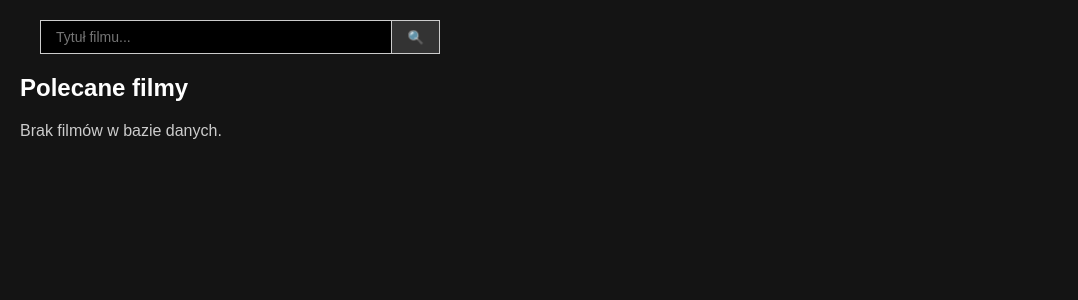
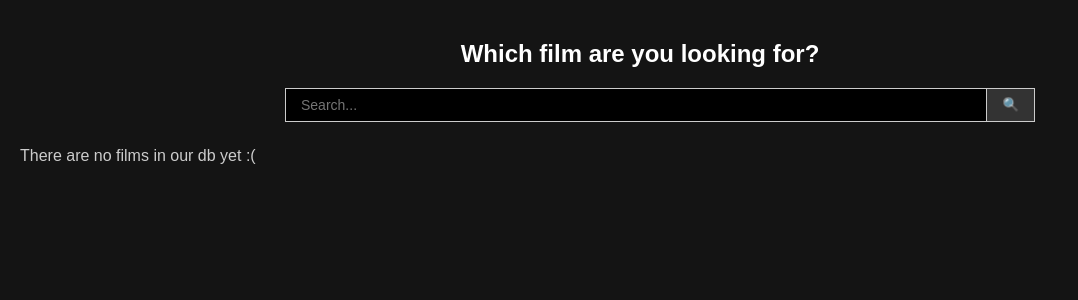
Before and after one commit to PuszczM/AI_PlusFlix_Policjanci, a Symfony app: template Policjanci/templates/home/index.html.twig in a window 1280 px wide. Shown: the part 63-363 px from the top of the page, without its empty margins (0-1078 px from the left). Run offline with Twig, Linux system fonts and the light colour scheme; the template is opened without the code that fills it, so the values that code supplies are empty; some libraries are stand-ins or nearby versions.

Commit message:
Translate homepage to English

```diff
--- a/Policjanci/templates/home/index.html.twig
+++ b/Policjanci/templates/home/index.html.twig
@@ -6,26 +6,27 @@
 
     <div class="container" style="padding: 20px;">
 
-        <form action="{{ path('app_home') }}" method="get" class="search-form">
-            <input type="text" name="q" class="search-input" placeholder="Tytuł filmu..." value="{{ searchTerm is defined ? searchTerm : '' }}">
-            <button type="submit" class="search-btn">🔍</button>
-        </form>
-
-        <h2 style="color: white; margin-bottom: 20px;">Polecane filmy</h2>
+        <div class="search-container">
+            <h2>Which film are you looking for?</h2>
+            <form action="{{ path('app_home') }}" method="get" class="search-form">
+                <input type="text" name="q" class="search-input" placeholder="Search..." value="{{ searchTerm is defined ? searchTerm : '' }}">
+                <button type="submit" class="search-btn">🔍</button>
+            </form>
+        </div>
 
         {% if movies is empty %}
-            <p style="color: #ccc;">Brak filmów w bazie danych.</p>
+            <p style="color: #ccc;">There are no films in our db yet :(</p>
         {% else %}
             <div class="movie-grid">
                 {% for movie in movies %}
                     <div class="movie-card">
-                        {# PLACEHOLDER NA POSTERY #}
+                        {# POSTER PLACEHOLDER #}
                         <img src="{{ movie.image ?? 'https://placehold.co/300x450' }}" alt="{{ movie.title }}">
 
                         <div class="movie-info">
                             <h3>{{ movie.title }}</h3>
                             <p>{{ movie.description|slice(0, 80) }}...</p>
-                            <a href="#" class="btn-watch">Oglądaj</a>
+                            <a href="#" class="btn-watch">Watch</a>
                         </div>
                     </div>
                 {% endfor %}
@@ -34,33 +35,6 @@
     </div>
 
     <style>
-        .search-form {
-            flex-grow: 1;
-            max-width: 400px;
-            margin: 0 20px;
-            display: flex;
-        }
-        .search-input {
-            width: 100%;
-            padding: 8px 15px;
-            background-color: #000;
-            border: 1px solid #ccc;
-            color: white;
-            font-size: 14px;
-            border-radius: 0;
-        }
-        .search-input:focus { outline: 1px solid white; }
-
-        .search-btn {
-            background-color: #333;
-            border: 1px solid #ccc;
-            border-left: none;
-            color: white;
-            cursor: pointer;
-            padding: 0 15px;
-        }
-        .search-btn:hover { background-color: #555; }
-
         .movie-grid {
             display: grid;
             grid-template-columns: repeat(auto-fill, minmax(200px, 1fr));
@@ -91,5 +65,37 @@
             border-radius: 2px;
             margin-top: 10px;
         }
+
+        .search-container {
+            width: 100%;
+            max-width: 750px;
+            text-align: center;
+            margin: 0 auto 25px;
+        }
+        .search-form {
+            flex-grow: 1;
+            width: 100%;
+            margin: 0 20px;
+            display: flex;
+        }
+        .search-input {
+            width: 100%;
+            padding: 8px 15px;
+            background-color: #000;
+            border: 1px solid #ccc;
+            color: white;
+            font-size: 14px;
+            border-radius: 0;
+        }
+        .search-input:focus { outline: 1px solid white; }
+        .search-btn {
+            background-color: #333;
+            border: 1px solid #ccc;
+            border-left: none;
+            color: white;
+            cursor: pointer;
+            padding: 0 15px;
+        }
+        .search-btn:hover { background-color: #555; }
     </style>
 {% endblock %}
```
